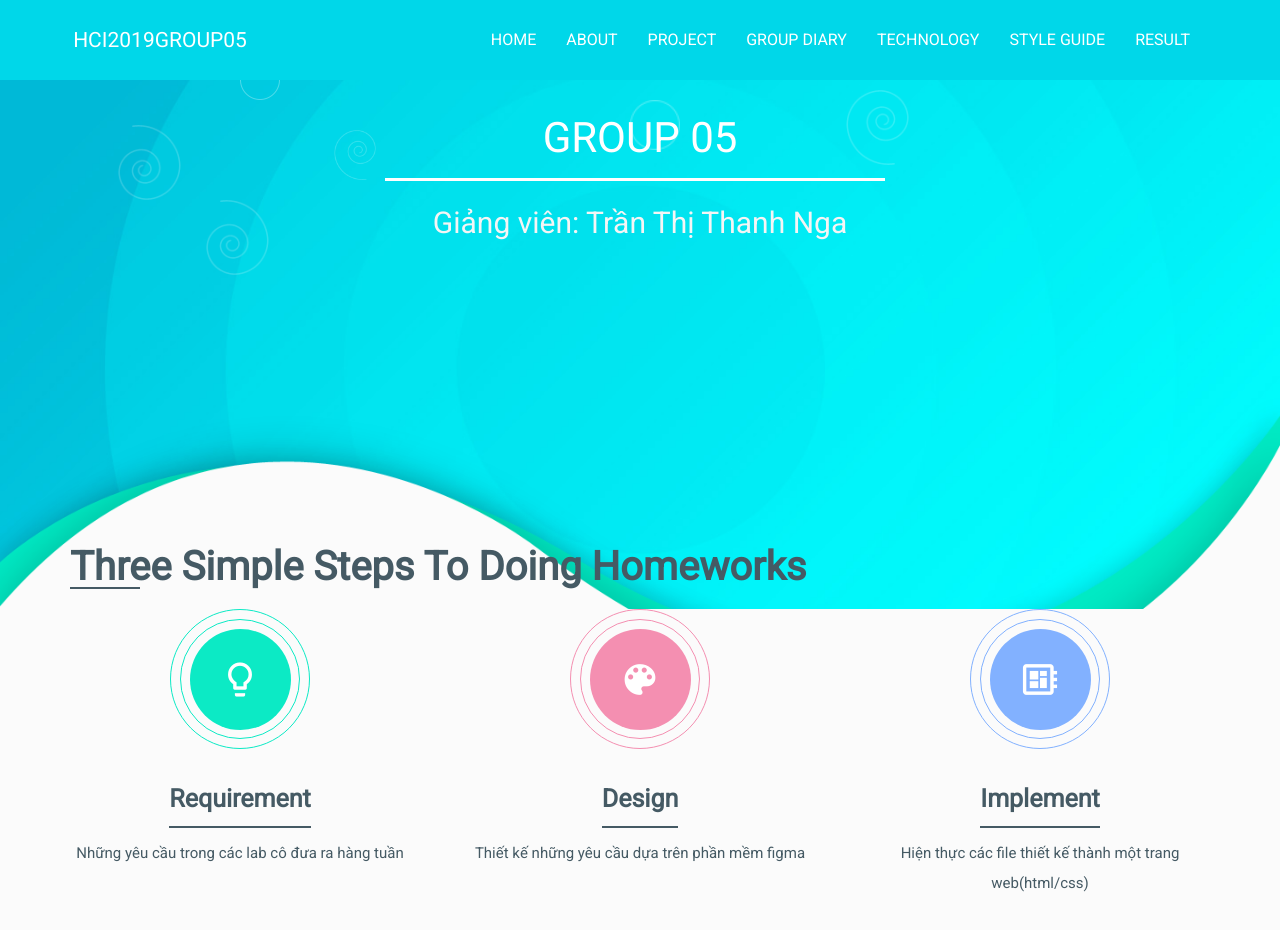
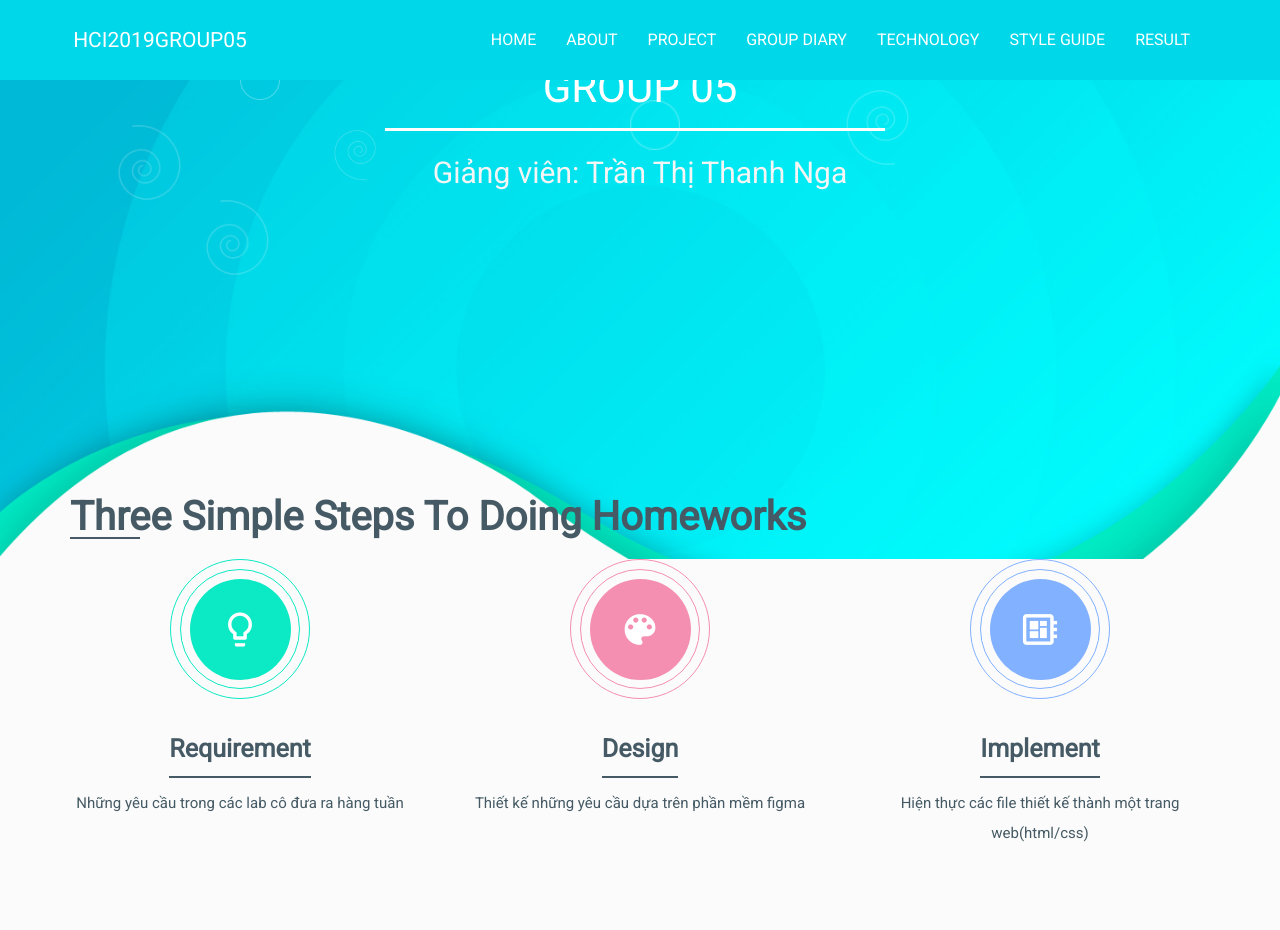
Before and after one commit to hci2019group05/hci2019group05.github.io, a plain HTML site: page index.html in a window 1280 px wide. Shown: the top 930 px of the page. Drawn offline with Linux system fonts and the light colour scheme; a web font is replaced by a local one.

Commit message:
update-2019/12/26

```diff
--- a/css/styleguide.css
+++ b/css/styleguide.css
@@ -11,7 +11,7 @@ article, aside, footer, header, nav, section {
 }
 
 h1 {
-/*     font-size: 2em; */
+    font-size: 2em;
     margin: .67em 0
 }
 
--- a/index.html
+++ b/index.html
@@ -65,7 +65,7 @@
             <div class="row">
                 <div class="col-md-12">
                     <div class="header-text">
-                        <h1 style="margin-top: 7rem;">GROUP 05</h1>
+                        <h1>GROUP 05</h1>
                         <h2> Giảng viên: Trần Thị Thanh Nga</h2>
 
                     </div>
```
Also changed, not shown: 1 other file.
